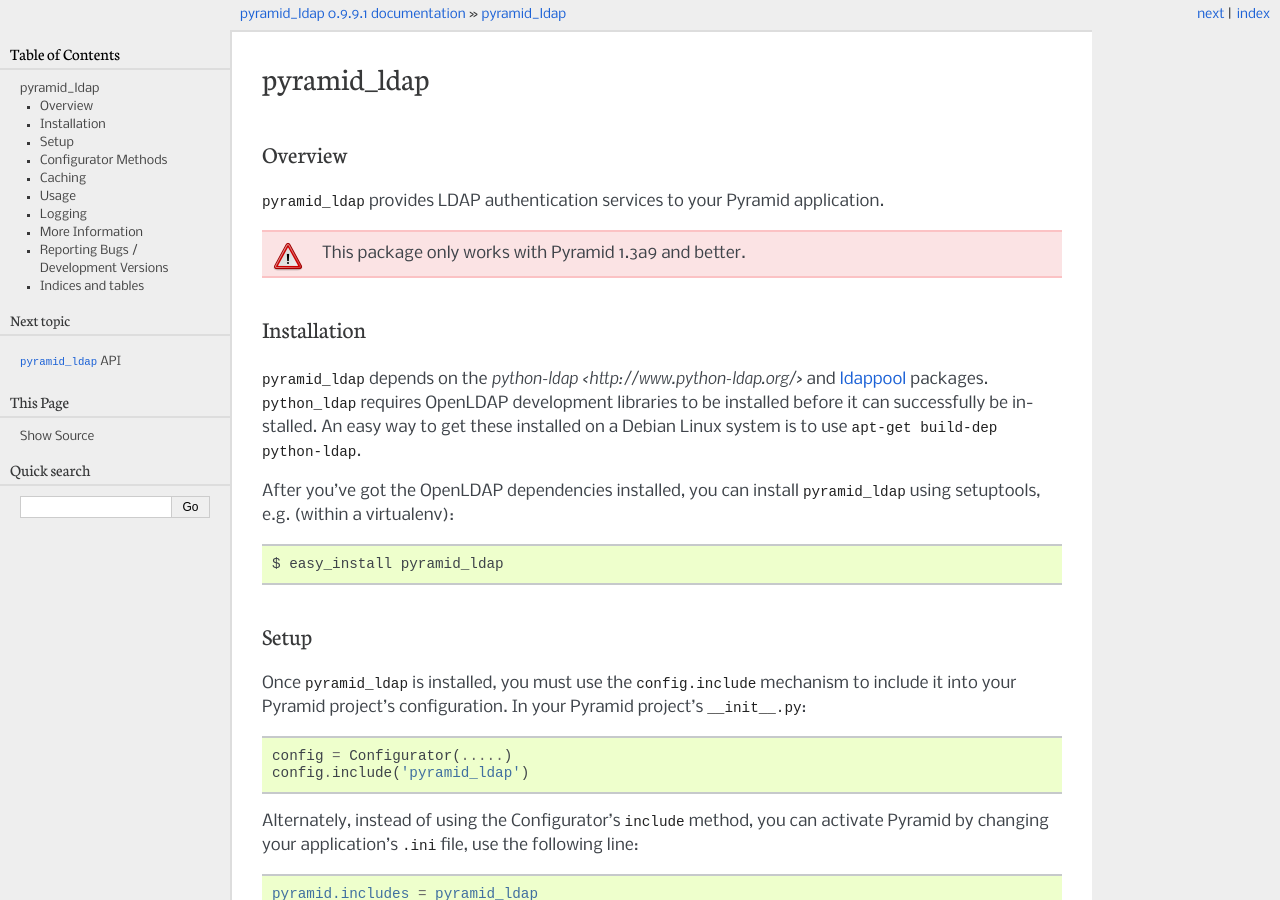
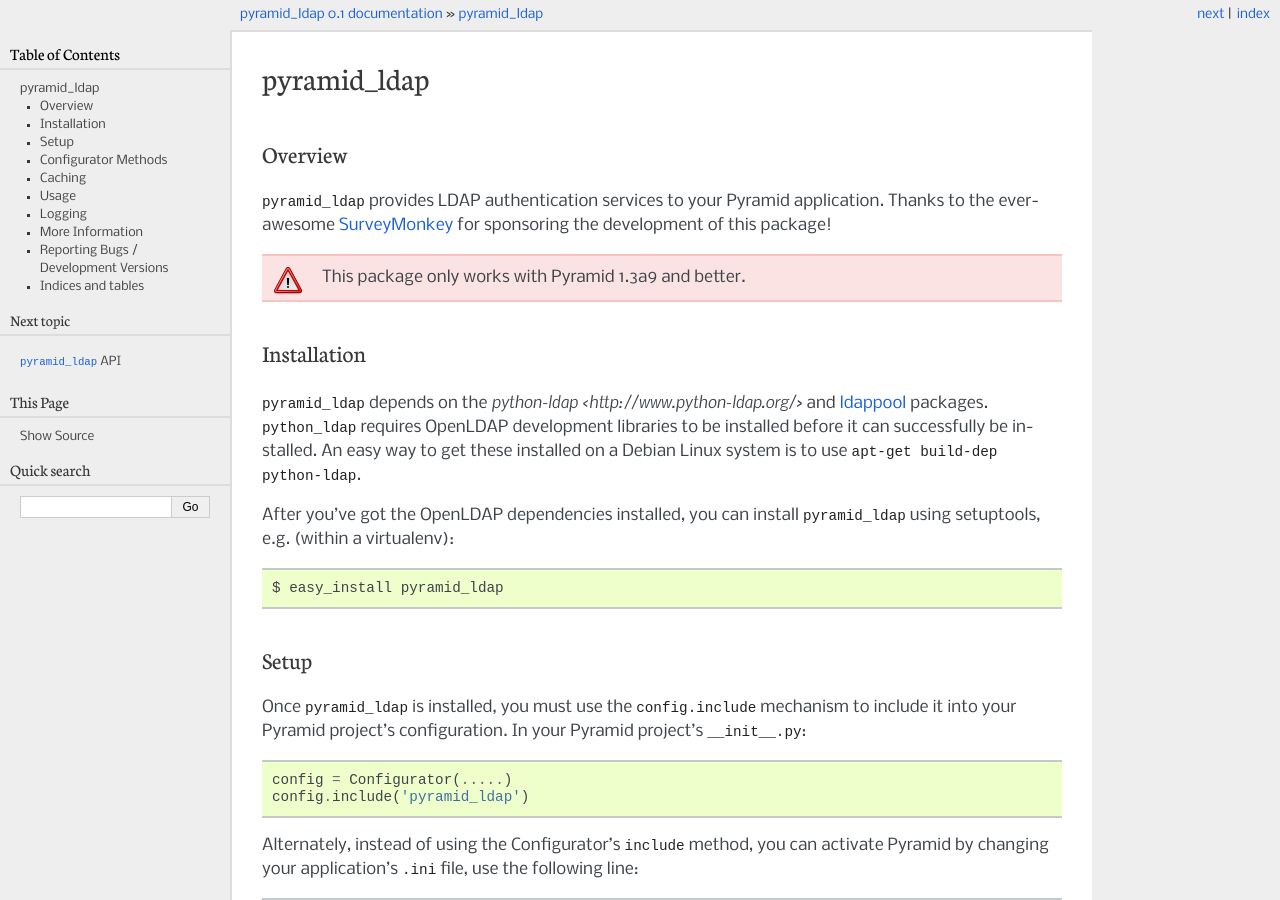
Before and after one commit to Pylons/pyramid_ldap, a Sphinx documentation site: the page built from docs/index.rst, in a window 1280 px wide and 900 px high. Built offline with Sphinx 7.4.7, drawn with Linux system fonts in a browser that asks for light colours; some of the changed text lies outside the part shown.

```diff
--- a/CHANGES.txt
+++ b/CHANGES.txt
@@ -1,4 +1,4 @@
-0.0
+0.1
 ---
 
 -  Initial version
--- /dev/null
+++ b/COPYRIGHT.txt
@@ -0,0 +1,3 @@
+Copyright (c) 2008-2011 SurveyMonkey, All Rights Reserved
+
+Copyright (c) 2008-2011 Agendaless Consulting, All Rights Reserved
--- a/README.rst
+++ b/README.rst
@@ -2,10 +2,11 @@
 ================
 
 ``pyramid_ldap`` provides LDAP authentication services for your Pyramid
-application.
+application.  Thanks to the ever-awesome `SurveyMonkey
+<http://surveymonkey.com>`_ for sponsoring the development of this package!
 
 See the documentation at
-https://docs.pylonsproject.org/projects/pyramid_ldap/latest/ for more
+https://docs.pylonsproject.org/projects/pyramid_ldap/en/latest/ for more
 information.
 
 This package will only work with Pyramid 1.3a9 and better.
--- a/docs/conf.py
+++ b/docs/conf.py
@@ -76,7 +76,7 @@ copyright = '2012, Agendaless Consulting <chrism@plope.com>'
 # other places throughout the built documents.
 #
 # The short X.Y version.
-version = '0.9.9.1'
+version = '0.1'
 # The full version, including alpha/beta/rc tags.
 release = version
 
--- a/docs/index.rst
+++ b/docs/index.rst
@@ -5,7 +5,8 @@ Overview
 --------
 
 :mod:`pyramid_ldap` provides LDAP authentication services to your Pyramid
-application.
+application.  Thanks to the ever-awesome `SurveyMonkey
+<http://surveymonkey.com>`_ for sponsoring the development of this package!
 
 .. warning:: This package only works with Pyramid 1.3a9 and better.
 
```
Also changed, not shown: other parts of docs/index.rst (+2 -1 lines), setup.cfg (+7 -0 lines), setup.py (+11 -3 lines), LICENSE.txt (added), 2 other files.
